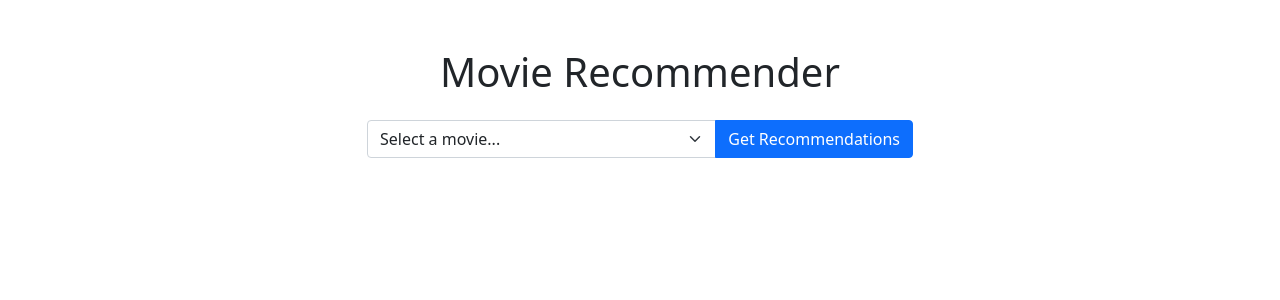
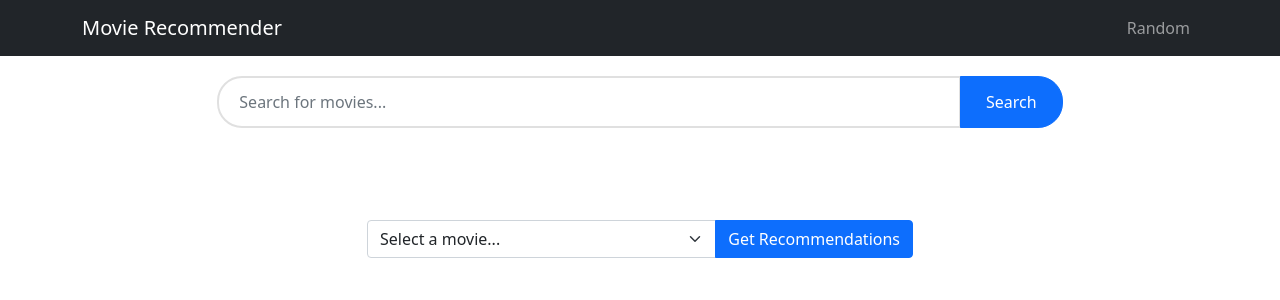
Before and after one commit to mmmudmi/movieRecommender, a Flask app: page / in a window 1280 px wide. Shown: the top 300 px of the page. Run offline with Flask 3, Linux system fonts and the light colour scheme; parts of the project's set-up code (start-up, migrations or seed data) failed here and were passed over.

Commit message:
Update ui

```diff
--- a/app.py
+++ b/app.py
@@ -13,16 +13,14 @@ def fetch_poster(movie_id):
     backdrop_path = "https://image.tmdb.org/t/p/w500/" + data['backdrop_path']
     return poster_path, backdrop_path
 
-def recommend(movie):
-    # Get the index of the movie from our DataFrame
-    index = movies[movies['title'] == movie].index[0]
+def recommend(index):
     # Get similarity scores for this movie with all other movies
     similarity_scores = similarity[index]
     # Convert to list of tuples: (index, similarity_score)
     distances = sorted(list(enumerate(similarity_scores)), reverse=True, key=lambda x: x[1])
     recommendations = []
 
-    for i in distances[1:6]:
+    for i in distances[1:9]:
         movie_data = movies.iloc[i[0]]
         movie_id = movie_data.id
         poster, backdrop = fetch_poster(movie_id)
@@ -45,12 +43,37 @@ def home():
     movie_list = [(index, title) for index, title in enumerate(movies['title'].values)]
     return render_template('home.html', movies=movie_list)
 
-@app.route('/recommend', methods=['POST'])
-def get_recommendations():
-    selected_movie = movies.iloc[int(request.form['movie'])].title
-    recommendations = recommend(selected_movie)
+@app.route('/recommend/<int:movie_code>')
+def get_recommendations(movie_code):
+    recommendations = recommend(movie_code)
     return render_template('recommendations.html', recommendations=recommendations)
 
+@app.route('/search')
+def search():
+    query = request.args.get('query', '').lower()
+    if not query:
+        return render_template('home.html', movies=[(index, title) for index, title in enumerate(movies['title'].values)])
+
+    # Filter movies based on the search query
+    search_results = []
+    for index, title in enumerate(movies['title'].values):
+        if query in title.lower():
+            movie_id = movies.iloc[index].id
+            poster, backdrop = fetch_poster(movie_id)
+            search_results.append({
+                'index': index,
+                'title': title,
+                'poster_url': poster,
+                'backdrop_url': backdrop,
+                'genres': movies.iloc[index].genres if 'genres' in movies.iloc[index] else ''
+            })
+
+    return render_template('search.html', recommendations=search_results)
+
+@app.route('/random')
+def random_recommendation():
+    return render_template('random.html')
+
 if __name__ == '__main__':
-    port = int(os.environ.get("PORT", 5000))
-    app.run(host='0.0.0.0', port=port)
+    port = int(os.environ.get("PORT", 8080))
+    app.run(host='0.0.0.0', port=port, debug=True)
--- /dev/null
+++ b/templates/components/navbar.html
@@ -0,0 +1,16 @@
+<nav class="navbar navbar-expand-lg navbar-dark bg-dark">
+    <div class="container">
+        <a class="navbar-brand" href="/">Movie Recommender</a>
+        <button class="navbar-toggler" type="button" data-bs-toggle="collapse" data-bs-target="#navbarNav"
+            aria-controls="navbarNav" aria-expanded="false" aria-label="Toggle navigation">
+            <span class="navbar-toggler-icon"></span>
+        </button>
+        <div class="collapse navbar-collapse" id="navbarNav">
+            <ul class="navbar-nav ms-auto">
+                <li class="nav-item">
+                    <a class="nav-link" href="/random">Random</a>
+                </li>
+            </ul>
+        </div>
+    </div>
+</nav>
--- /dev/null
+++ b/templates/components/searchBar.html
@@ -0,0 +1,64 @@
+<!-- Search Bar Component -->
+<div class="search-bar-container">
+    <div class="row mb-4">
+        <div class="col-md-8 mx-auto">
+            <form action="{{ url_for('search') }}" method="GET" class="search-form">
+                <div class="input-group">
+                    <input type="text"
+                           name="query"
+                           class="form-control search-input"
+                           placeholder="Search for movies..."
+                           value="{{ request.args.get('query', '') }}"
+                           autocomplete="off">
+                    <button class="btn btn-primary search-button" type="submit">
+                        <i class="fas fa-search"></i> Search
+                    </button>
+                </div>
+            </form>
+        </div>
+    </div>
+</div>
+
+<!-- Search Bar Styles -->
+<style>
+.search-bar-container {
+    padding: 20px 0;
+    background-color: rgba(255, 255, 255, 0.95);
+}
+
+.search-form {
+    position: relative;
+}
+
+.search-input {
+    padding: 12px 20px;
+    border-radius: 25px 0 0 25px;
+    border: 2px solid #e0e0e0;
+    transition: all 0.3s ease;
+}
+
+.search-input:focus {
+    border-color: #007bff;
+    box-shadow: 0 0 0 0.2rem rgba(0, 123, 255, 0.25);
+}
+
+.search-button {
+    border-radius: 0 25px 25px 0;
+    padding: 12px 25px;
+}
+
+.search-button:hover {
+    background-color: #0056b3;
+}
+
+@media (max-width: 768px) {
+    .search-bar-container {
+        padding: 15px 0;
+    }
+
+    .search-input, .search-button {
+        font-size: 14px;
+        padding: 10px 15px;
+    }
+}
+</style>
--- a/templates/home.html
+++ b/templates/home.html
@@ -3,17 +3,18 @@
 <head>
     <meta charset="UTF-8">
     <meta name="viewport" content="width=device-width, initial-scale=1.0">
-    <title>Movie Recommender</title>
+    <title>MovieNight</title>
     <link href="https://cdn.jsdelivr.net/npm/bootstrap@5.1.3/dist/css/bootstrap.min.css" rel="stylesheet">
 </head>
 <body>
+    {% include 'components/navbar.html' %}
+    {% include 'components/searchBar.html' %}
     <div class="container mt-5">
-        <h1 class="text-center mb-4">Movie Recommender</h1>
         <div class="row justify-content-center">
             <div class="col-md-6">
-                <form method="POST" action="/recommend" class="mb-4">
+                <form action="#" onsubmit="return goToMovie()" class="mb-4">
                     <div class="input-group">
-                        <select name="movie" class="form-select" required>
+                        <select id="movieSelect" class="form-select" required>
                             <option value="">Select a movie...</option>
                             {% for id, title in movies %}
                             <option value="{{ id }}">{{ title }}</option>
@@ -26,5 +27,15 @@
         </div>
     </div>
     <script src="https://cdn.jsdelivr.net/npm/bootstrap@5.1.3/dist/js/bootstrap.bundle.min.js"></script>
+    <script>
+        function goToMovie() {
+            var select = document.getElementById('movieSelect');
+            var movieCode = select.value;
+            if (movieCode) {
+                window.location.href = '/recommend/' + movieCode;
+            }
+            return false;
+        }
+    </script>
 </body>
 </html>
--- a/templates/recommendations.html
+++ b/templates/recommendations.html
@@ -3,7 +3,7 @@
 <head>
     <meta charset="UTF-8">
     <meta name="viewport" content="width=device-width, initial-scale=1.0">
-    <title>Movie Recommendations</title>
+    <title>MovieNight</title>
     <link href="https://cdn.jsdelivr.net/npm/bootstrap@5.1.3/dist/css/bootstrap.min.css" rel="stylesheet">
     <style>
         .movie-card {
@@ -17,6 +17,7 @@
     </style>
 </head>
 <body>
+    {% include 'components/navbar.html' %}
     <div class="container mt-5">
         <h1 class="text-center mb-4">Movie Recommendations</h1>
         <div class="row justify-content-center mb-4">
```
Also changed, not shown: templates/random.html (added, +12 -0 lines), templates/search.html (added, +74 -0 lines).
